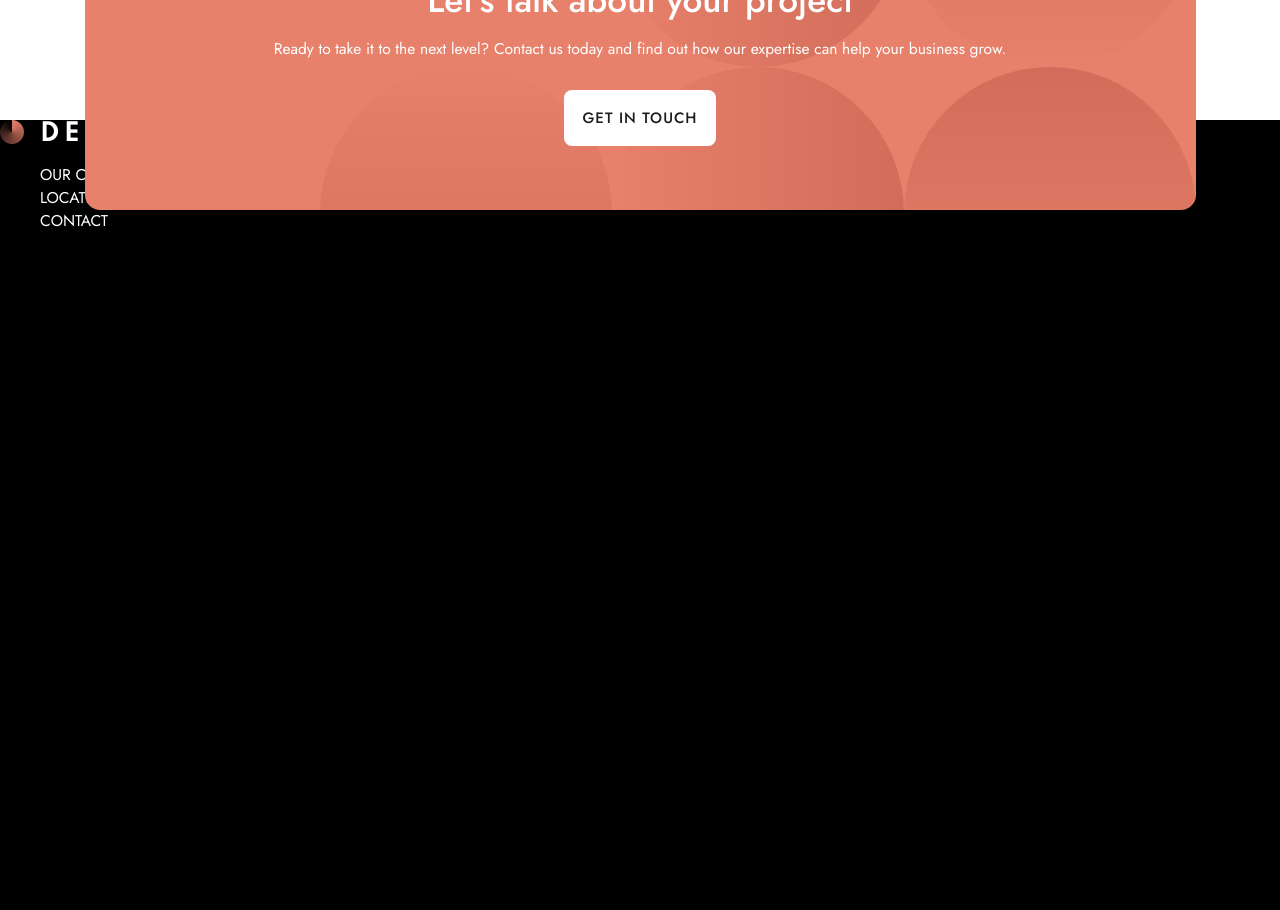
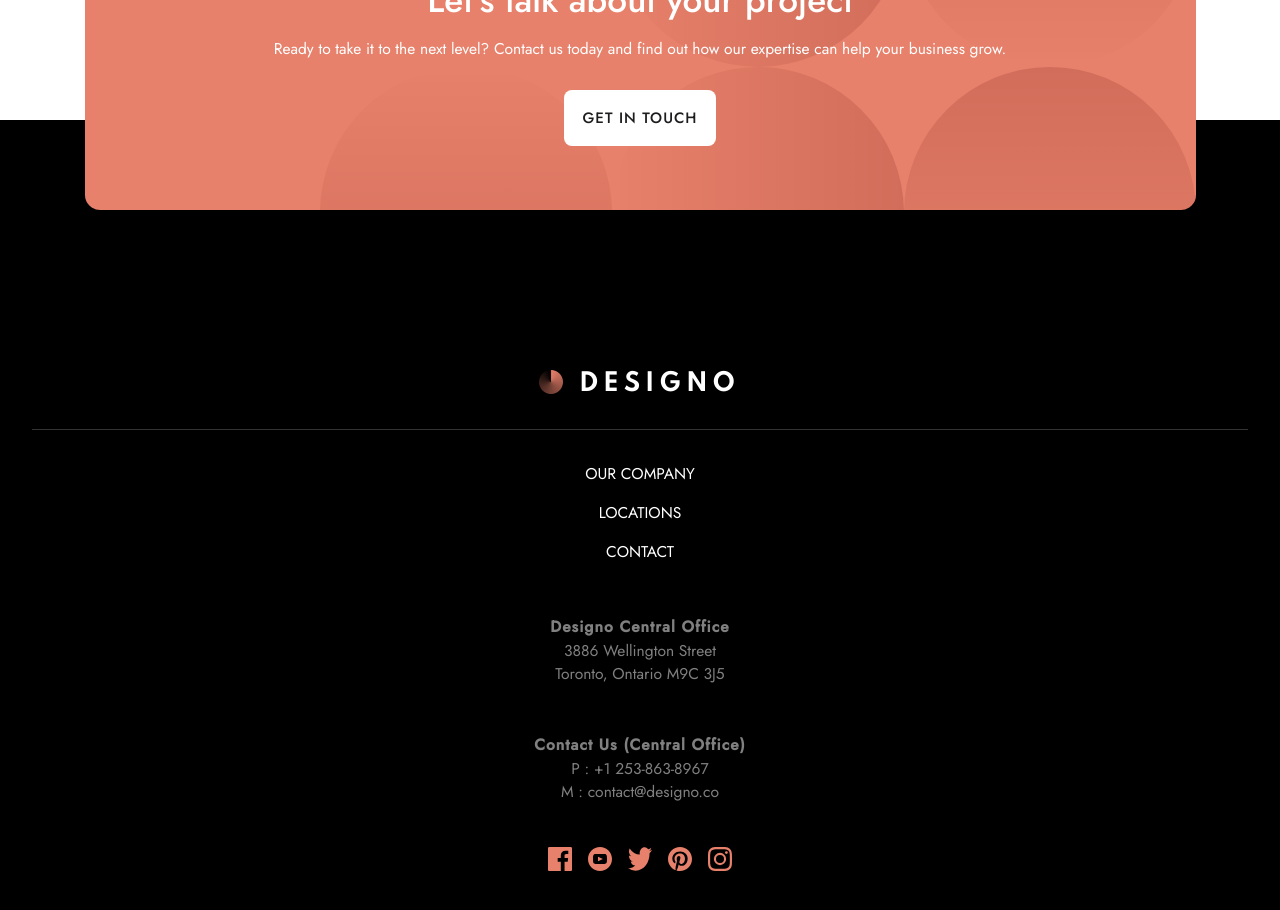
Before and after one commit to MorganBare/Designo-Multi-Page-Website, a React (Create React App) app: page / in a window 1280 px wide. Shown: the part 300-1210 px from the top of the page. Built offline with nearby package versions, Linux system fonts and the light colour scheme.

Commit message:
All content is aligned and styled in the footer

```diff
--- a/src/components/footers/Footer.jsx
+++ b/src/components/footers/Footer.jsx
@@ -1,7 +1,21 @@
 import React from 'react'
-import { FooterContainer, GetInTouchContainer, ContactInfoContainer, ContactNav } from './Footer.styled'
+import { FooterContainer,
+        GetInTouchContainer,
+        ContactInfoContainer,
+        ContactNav,
+        AddressOuterContainer,
+        SingleContactContainer,
+        SocialMediaContainer,
+        InnerContactContainer } from './Footer.styled'
+
 import { DarkButton } from "../../styles/Buttons.styled.js"
+
 import lightLogo from "../../assets/shared/desktop/logo-light.png"
+import instagram from "../../assets/shared/desktop/icon-instagram.svg"
+import facebook from "../../assets/shared/desktop/icon-facebook.svg"
+import twitter from "../../assets/shared/desktop/icon-twitter.svg"
+import youtube from "../../assets/shared/desktop/icon-youtube.svg"
+import pinterest from "../../assets/shared/desktop/icon-pinterest.svg"
 
 export default function Footer() {
   return (
@@ -16,6 +30,7 @@ export default function Footer() {
       </GetInTouchContainer>
 
       <ContactInfoContainer>
+        <InnerContactContainer>
           <ContactNav>
             <img src={lightLogo} alt="logo" style={{width: '202px', height: '27px'}} />
             <ul>
@@ -24,6 +39,26 @@ export default function Footer() {
               <li>CONTACT</li>
             </ul>
           </ContactNav>
+          <AddressOuterContainer>
+            <SingleContactContainer>
+              <p>Designo Central Office</p>
+              <p>3886 Wellington Street</p>
+              <p>Toronto, Ontario M9C 3J5</p>
+            </SingleContactContainer>
+            <SingleContactContainer>
+              <p>Contact Us (Central Office)</p>
+              <p>P : +1 253-863-8967</p>
+              <p>M : contact@designo.co</p>
+            </SingleContactContainer>
+          </AddressOuterContainer>
+          <SocialMediaContainer>
+            <img src={facebook} alt="" />
+            <img src={youtube} alt="" />
+            <img src={twitter} alt="" />
+            <img src={pinterest} alt="" />
+            <img src={instagram} alt="" />
+          </SocialMediaContainer>
+        </InnerContactContainer>
       </ContactInfoContainer>
 
     </FooterContainer>
--- a/src/components/footers/Footer.styled.js
+++ b/src/components/footers/Footer.styled.js
@@ -2,9 +2,7 @@ import styled from "styled-components";
 
 import bgMobile from "../../assets/shared/desktop/bg-pattern-call-to-action.svg"
 
-export const FooterContainer = styled.div`
-
-`;
+export const FooterContainer = styled.div``;
 
 export const GetInTouchContainer = styled.div`
 
@@ -28,7 +26,7 @@ export const GetInTouchContainer = styled.div`
     align-items: center;
 
     position: relative;
-    bottom: -180px;
+    bottom: -190px;
 
     h2 {
         font-size: ${({theme}) => theme.fontSize.h2};
@@ -61,7 +59,73 @@ export const ContactInfoContainer = styled.div`
     font-size: ${({theme}) => theme.fontSize.body};
     width: 100%;
     height: 815px;
+    padding-top: 200px;
+
 `;
 
+export const InnerContactContainer = styled.div`
+    display: flex;
+    flex-direction: column;
+    align-items: center;
+    justify-content: space-between;
+    height: 100%;
+    padding-bottom: 4rem;
+    margin-inline: 2rem;
+`;
+
+export const ContactPageInfoContainer = styled.div`
+    color: white;
+    background-color: black;
+    font-size: ${({theme}) => theme.fontSize.body};
+    width: 100%;
+    height: 626px;
+`;
+
+
 export const ContactNav = styled.nav`
+    padding-top: 50px;
+    text-align: center;
+    display: flex;
+    flex-direction: column;
+    align-items: center;
+    width: 100%;
+
+    img {
+        margin-bottom: 1rem;
+    }
+
+    ul {
+        padding-top: 1.5rem;
+        padding-left: 0;
+        width: 100%;
+        border-top: 1px rgba(255,255,255,0.2) solid;
+        margin-bottom: 0;
+
+        li {
+            padding: .5rem;
+        }
+    }
+
 `;
+
+export const AddressOuterContainer = styled.div`
+    color: ${({theme}) => theme.colors.opac};
+    display: flex;
+    flex-direction: column;
+    justify-content: space-between;
+`;
+
+export const SingleContactContainer = styled.div`
+    text-align: center;
+    padding: 1.5rem 0;
+    p:first-of-type {
+        font-weight: ${({theme}) => theme.fontWeight.large};
+        letter-spacing: 1px;
+    }
+`;
+
+export const SocialMediaContainer = styled.div`
+    display: flex;
+    width: 184px;
+    justify-content: space-between;
+`;
--- a/src/components/footers/FooterContact.jsx
+++ b/src/components/footers/FooterContact.jsx
@@ -1,7 +1,54 @@
 import React from 'react'
+import { FooterContainer,
+        ContactPageInfoContainer,
+        ContactNav,
+        AddressOuterContainer,
+        SingleContactContainer,
+        SocialMediaContainer,
+        InnerContactContainer } from './Footer.styled'
+
+import lightLogo from "../../assets/shared/desktop/logo-light.png"
+import instagram from "../../assets/shared/desktop/icon-instagram.svg"
+import facebook from "../../assets/shared/desktop/icon-facebook.svg"
+import twitter from "../../assets/shared/desktop/icon-twitter.svg"
+import youtube from "../../assets/shared/desktop/icon-youtube.svg"
+import pinterest from "../../assets/shared/desktop/icon-pinterest.svg"
 
 export default function Footer2() {
   return (
-    <div>Footer2222222222</div>
+    <FooterContainer>
+      <ContactPageInfoContainer>
+      <InnerContactContainer>
+          <ContactNav>
+            <img src={lightLogo} alt="logo" style={{width: '202px', height: '27px'}} />
+            <ul>
+              <li>OUR COMPANY</li>
+              <li>LOCATIONS</li>
+              <li>CONTACT</li>
+            </ul>
+          </ContactNav>
+          <AddressOuterContainer>
+            <SingleContactContainer>
+              <p>Designo Central Office</p>
+              <p>3886 Wellington Street</p>
+              <p>Toronto, Ontario M9C 3J5</p>
+            </SingleContactContainer>
+            <SingleContactContainer>
+              <p>Contact Us (Central Office)</p>
+              <p>P : +1 253-863-8967</p>
+              <p>M : contact@designo.co</p>
+            </SingleContactContainer>
+          </AddressOuterContainer>
+          <SocialMediaContainer>
+            <img src={facebook} alt="" />
+            <img src={youtube} alt="" />
+            <img src={twitter} alt="" />
+            <img src={pinterest} alt="" />
+            <img src={instagram} alt="" />
+          </SocialMediaContainer>
+        </InnerContactContainer>
+      </ContactPageInfoContainer>
+
+    </FooterContainer>
   )
 }
--- a/src/styles/theme.js
+++ b/src/styles/theme.js
@@ -8,11 +8,13 @@ export const theme = {
         lightPeach: '#FFAD9B',
         darkGrey: '#333136',
         lightGrey: '#F1F3F5',
+        opac: 'rgba(255,255,255, 0.5)'
     },
 
     fontWeight: {
         regular: 400,
         medium: 500,
+        large: 700,
     },
 
     fontSize: {
```
Lines whose indentation alone changed are shown as unchanged.
